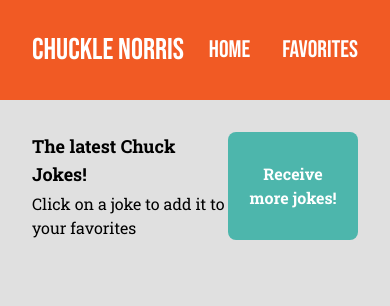
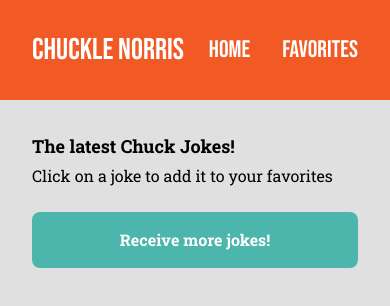
Before and after one commit to DewitteRuben/chuckle-norris, a React (Create React App) app: page / in a window 390 px wide. Shown: the top 306 px of the page. Built offline with nearby package versions, Linux system fonts and the light colour scheme; no server answers.

Commit message:
chore: simple responsiveness

```diff
--- a/src/components/JokeFeed/JokeFeed.tsx
+++ b/src/components/JokeFeed/JokeFeed.tsx
@@ -33,7 +33,7 @@
 
   return (
     <>
-      <div className="flex justify-between">
+      <div className="flex sm:flex-row sm:justify-between flex-col">
         <PageHeader
           title="The latest Chuck Jokes!"
           subtitle="Click on a joke to add it to your favorites"
```
